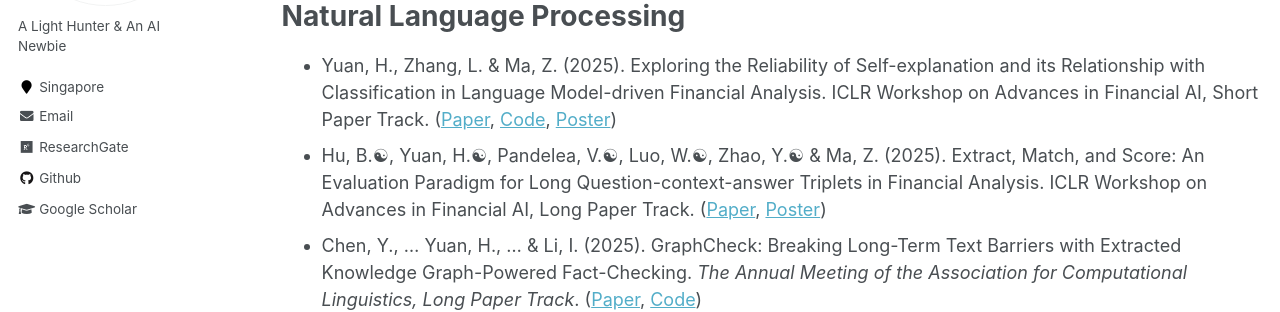
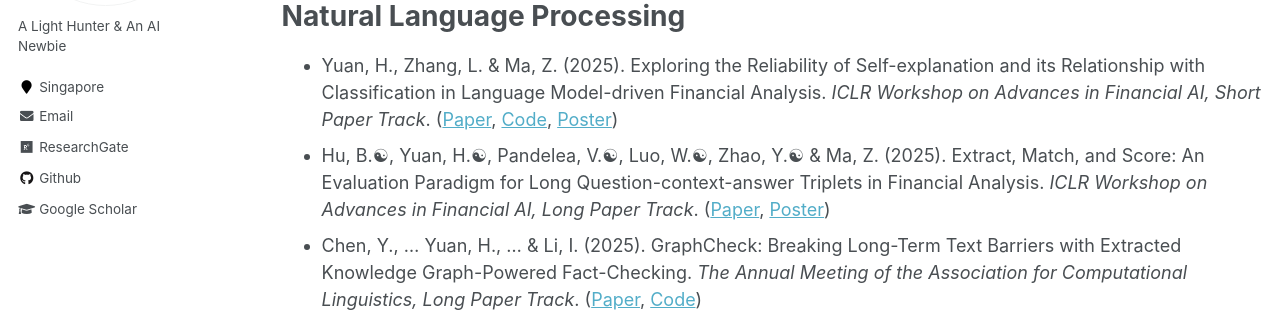
Before and after one commit to Han-Yuan-Med/Han-Yuan-Med.github.io, a Jekyll site: the page built from _pages/publications.md, in a window 1280 px wide and 900 px high, scrolled down 546 px. Shown: the part 205-517 px from the top of the window. Built offline with Jekyll 4.4.1, drawn with Linux system fonts in a browser that asks for light colours.

```diff
--- a/_pages/publications.md
+++ b/_pages/publications.md
@@ -15,8 +15,8 @@ author_profile: true
 * Yuan, H., Jiang, P. & Zhao, G. (2023). Human-Guided Design to Explain Deep Learning-based Pneumothorax Classifier. *Medical Imaging with Deep Learning, Short Paper Track*. ([Paper](http://han-yuan-med.github.io/files/Human-Guided Design to Explain Deep Learning-based Pneumothorax Classifier.pdf), [Code](https://github.com/Han-Yuan-Med/template-explanation), [Poster](http://han-yuan-med.github.io/files/midl_poster.pdf))
 
 # Natural Language Processing
-* Yuan, H., Zhang, L. & Ma, Z. (2025). Exploring the Reliability of Self-explanation and its Relationship with Classification in Language Model-driven Financial Analysis. ICLR Workshop on Advances in Financial AI, Short Paper Track. ([Paper](http://han-yuan-med.github.io/files/Association_Financial_Classification_Factuality_Causality.pdf), [Code](https://github.com/Han-Yuan-Med/Language-Models-for-Finance), [Poster](http://han-yuan-med.github.io/files/Association_Poster.pdf))
-* Hu, B.☯︎, Yuan, H.☯︎, Pandelea, V.☯︎, Luo, W.☯︎, Zhao, Y.☯︎ & Ma, Z. (2025). Extract, Match, and Score: An Evaluation Paradigm for Long Question-context-answer Triplets in Financial Analysis. ICLR Workshop on Advances in Financial AI, Long Paper Track. ([Paper](http://han-yuan-med.github.io/files/Long_Triplets_Evaluation.pdf), [Poster](http://han-yuan-med.github.io/files/EMS_Poster.pdf))
+* Yuan, H., Zhang, L. & Ma, Z. (2025). Exploring the Reliability of Self-explanation and its Relationship with Classification in Language Model-driven Financial Analysis. *ICLR Workshop on Advances in Financial AI, Short Paper Track*. ([Paper](http://han-yuan-med.github.io/files/Association_Financial_Classification_Factuality_Causality.pdf), [Code](https://github.com/Han-Yuan-Med/Language-Models-for-Finance), [Poster](http://han-yuan-med.github.io/files/Association_Poster.pdf))
+* Hu, B.☯︎, Yuan, H.☯︎, Pandelea, V.☯︎, Luo, W.☯︎, Zhao, Y.☯︎ & Ma, Z. (2025). Extract, Match, and Score: An Evaluation Paradigm for Long Question-context-answer Triplets in Financial Analysis. *ICLR Workshop on Advances in Financial AI, Long Paper Track*. ([Paper](http://han-yuan-med.github.io/files/Long_Triplets_Evaluation.pdf), [Poster](http://han-yuan-med.github.io/files/EMS_Poster.pdf))
 * Chen, Y., … Yuan, H., … & Li, I.  (2025). GraphCheck: Breaking Long-Term Text Barriers with Extracted Knowledge Graph-Powered Fact-Checking. *The Annual Meeting of the Association for Computational Linguistics, Long Paper Track*. ([Paper](http://han-yuan-med.github.io/files/.pdf), [Code]())
 * Li, F., … Yuan, H., … & Li, I.  (2025). MKG-Rank: Enhancing Large Language Models with Knowledge Graph for Multilingual Medical Question Answering. ([Paper](http://han-yuan-med.github.io/files/.pdf), [Code]())
 * Yuan, H. (2025). Agentic Large Language Models for Healthcare: Current Progress and Future Opportunities. *Medicine Advances*. ([Paper](http://han-yuan-med.github.io/files/Agentic Large Language Models for Healthcare Current Progress and Future Opportunities.pdf))
```
